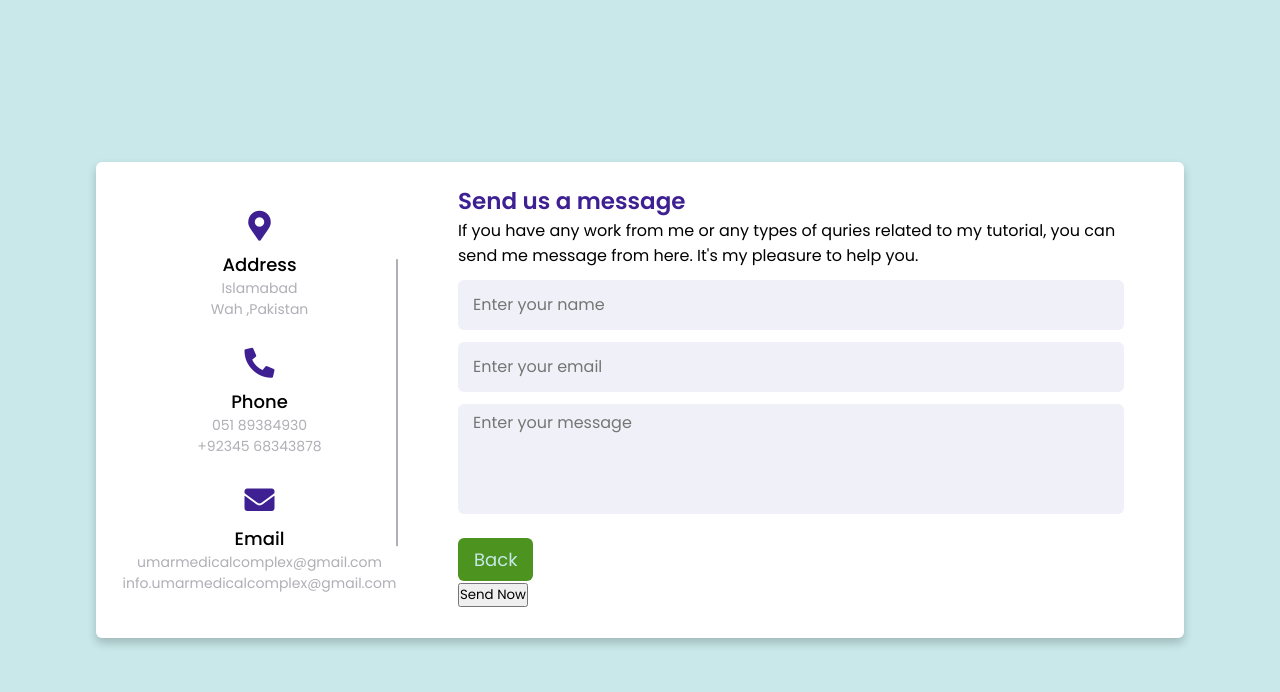
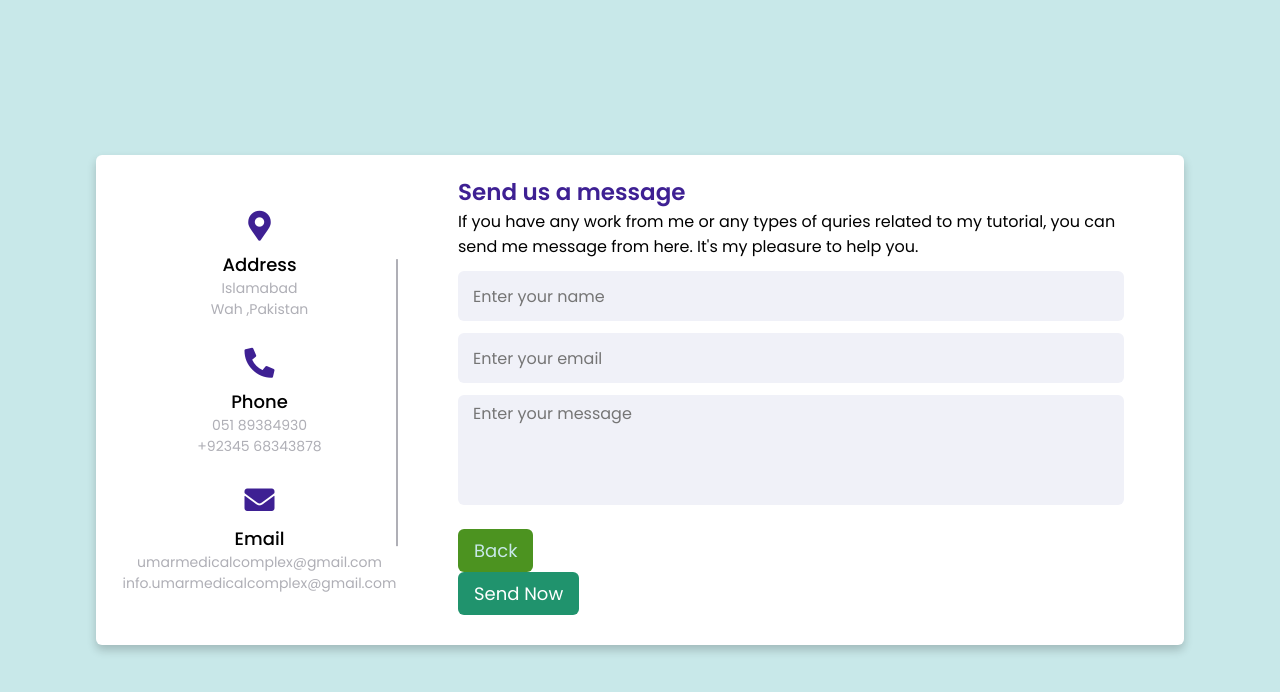
Before and after one commit to creativedesk1000/medicalcomplex.github.io, a plain HTML site: page contact.html in a window 1280 px wide. Drawn offline with Linux system fonts and the light colour scheme.

Commit message:
Update contact.html

```diff
--- a/contact.html
+++ b/contact.html
@@ -69,8 +69,8 @@
     </div>
 
     <!-- Submit Button -->
-    <div class="button">
-        <input type="button" value="Send Now">
+    <div class="button btn-primary">
+        <input type="Submit"  value="Send Now">
     </div>
 </form>
 
```
